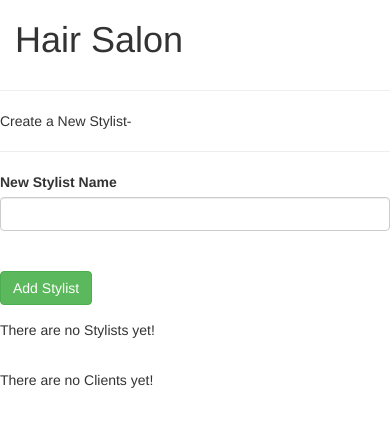
After one commit to ZHedgepeth/Hair-Salon-PHP, a PHP site: template views/index.html.twig in a window 390 px wide. The commit adds this page. Shown: the top 427 px of the page. Run offline with PHP 8.4, Linux system fonts and the light colour scheme; the template is opened without the code that fills it, so the values that code supplies are empty; some libraries are stand-ins or nearby versions.

Commit message:
add a creation of stylist functionality and matching stylist to client

```diff
--- a/src/Client.php
+++ b/src/Client.php
@@ -6,7 +6,7 @@
         private $client_id;
         private $stylist_id;
 
-        function __construct($client_name, $stylist_id, $c_id = null)
+        function __construct($client_name, $stylist_id=null, $c_id = null)
         {
             $this->name = $client_name;
             $this->stylist_id = $stylist_id;
--- a/src/Stylist.php
+++ b/src/Stylist.php
@@ -5,10 +5,10 @@
         private $name;
         private $stylist_id;
 
-        function __construct($stylist_name, $s_id = null)
+        function __construct($stylist_name, $stylist_id = null)
         {
             $this->name = $stylist_name;
-            $this->stylist_id = $s_id;
+            $this->stylist_id = $stylist_id;
         }
 
         function getName()
--- /dev/null
+++ b/views/index.html.twig
@@ -0,0 +1,51 @@
+<!DOCTYPE html>
+<html>
+    <head>
+        <meta charset="utf-8">
+        <link rel="stylesheet" href="https://maxcdn.bootstrapcdn.com/bootstrap/3.3.7/css/bootstrap.min.css" integrity="sha384-BVYiiSIFeK1dGmJRAkycuHAHRg32OmUcww7on3RYdg4Va+PmSTsz/K68vbdEjh4u" crossorigin="anonymous">
+        <title>Main Page</title>
+    </head>
+    <body>
+        <div class="container">
+            <h1>Hair Salon</h1>
+        </div><hr>
+        <div class="row">
+            <div class="col-md-4">
+                <p>Create a New Stylist-</p><hr>
+                <div class="form-group">
+                    <form action="/create_stylist" method="post" class="form-inline">
+                        <label for="new_stylist">New Stylist Name</label>
+                        <input id="new_stylist" name="new_stylist" type="text" class="form-control" required><br><br>
+                        <button type="submit" class="btn btn-success">Add Stylist</button>
+                    </form>
+                </div>
+            </div>
+            <div class="col-md-4">
+                {% if stylists is not empty %}
+                    <p>All Existing Stylists:</p>
+                    {% for stylist in stylists %}
+                        <li><a href="/stylists/{{stylist.getId}}">{{stylist.getStylistName}}</a></li>
+                    {% endfor %}
+                    <br><form action="/delete_stylists" method="post">
+                        <button type="submit" class="btn btn-danger">Delete All</button>
+                    </form>
+                {% else %}
+                    <p>There are no Stylists yet!</p>
+                {% endif %}<br>
+            </div>
+            <div class="col-md-4">
+                {% if clients is not empty %}
+                    <p>All Existing Clients:</p>
+                    {% for client in clients %}
+                        <li>{{client.getClientName}}</li>
+                    {% endfor %}
+                    <br><form action="/client_delete_all" method="post">
+                        <button type="submit" class="btn btn-danger">Delete All</button>
+                    </form>
+                {% else %}
+                    <p>There are no Clients yet!</p>
+                {% endif %}<br>
+            </div>
+        </div>
+    </body>
+</html>
```
Also changed, not shown: app/app.php (+21 -0 lines).
